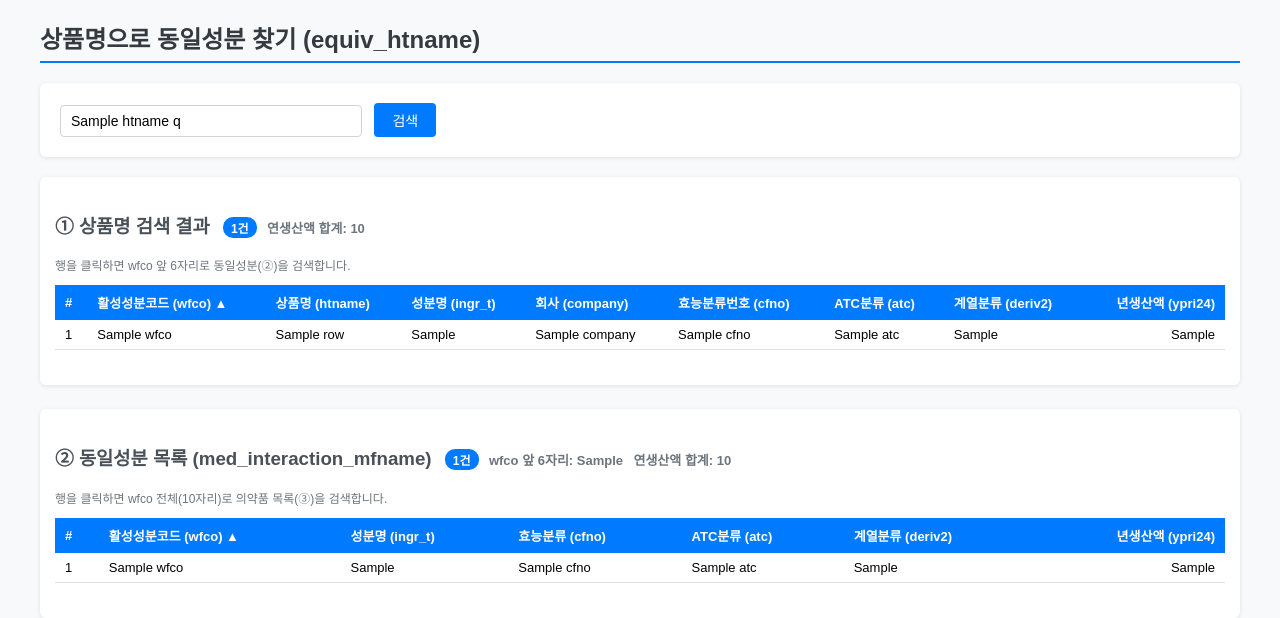
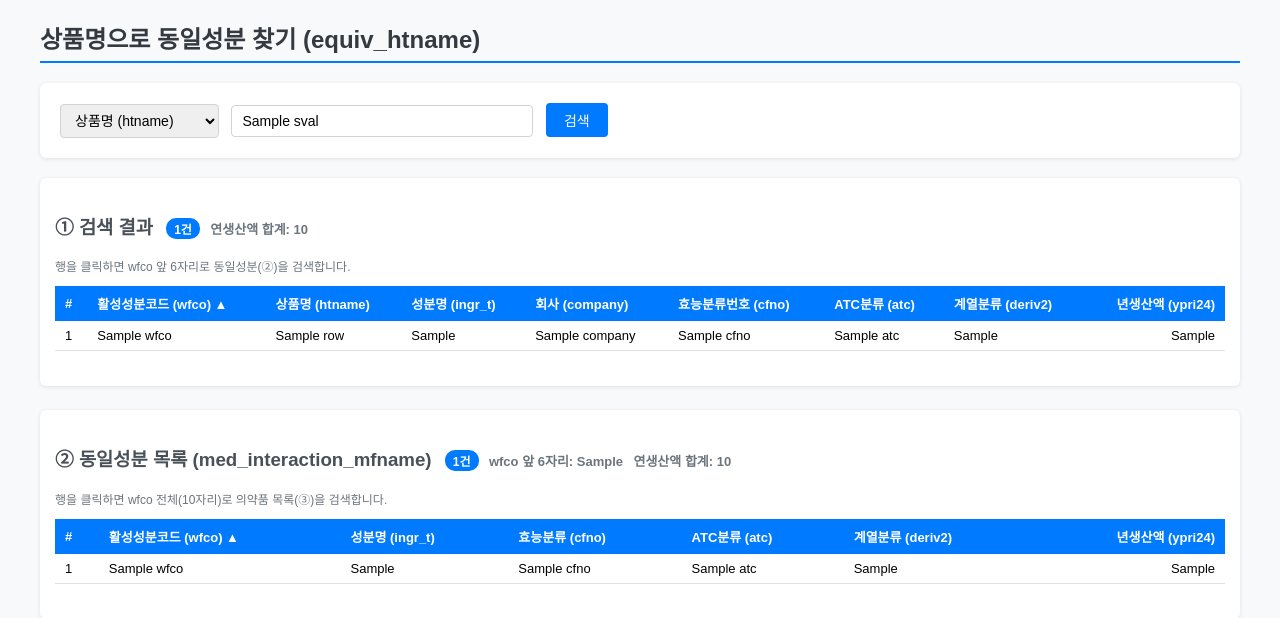
Before and after one commit to ywhcho/di_dups65, a Django app: template templates/equiv_htname/search.html in a window 1280 px wide. Shown: the part 52-670 px from the top of the page. Run offline with Django 4.2, Linux system fonts and the light colour scheme; the template is opened without the code that fills it: most values are stand-ins (such as "Sample title", 1, 10 or a date in 2020).

Commit message:
Add 5 additional search types to equiv_htname (ingr_t, company, cfno, atc, wfco)

```diff
--- a/templates/equiv_htname/search.html
+++ b/templates/equiv_htname/search.html
@@ -9,7 +9,15 @@
 {# ══════════════════════════════════════════════════════════════ #}
 <div class="search-box">
   <form method="get" action="">
-    <input type="text" name="htname" value="{{ htname_q }}" placeholder="상품명(htname)을 입력하세요" />
+    <select name="stype">
+      <option value="htname"  {% if stype == 'htname'  %}selected{% endif %}>상품명 (htname)</option>
+      <option value="ingr_t"  {% if stype == 'ingr_t'  %}selected{% endif %}>성분명 (ingr_t)</option>
+      <option value="company" {% if stype == 'company' %}selected{% endif %}>회사 (company)</option>
+      <option value="cfno"    {% if stype == 'cfno'    %}selected{% endif %}>효능분류번호 (cfno)</option>
+      <option value="atc"     {% if stype == 'atc'     %}selected{% endif %}>ATC분류 (atc)</option>
+      <option value="wfco"    {% if stype == 'wfco'    %}selected{% endif %}>wfco</option>
+    </select>
+    <input type="text" name="sval" value="{{ sval }}" placeholder="검색어를 입력하세요" />
     <button type="submit">검색</button>
   </form>
 </div>
@@ -19,7 +27,7 @@
 {# ══════════════════════════════════════════════════════════════ #}
 {% if table1_page is not None %}
 <div id="table1-section" class="table-section">
-  <h3>① 상품명 검색 결과
+  <h3>① 검색 결과
     <span class="badge">{{ table1_page.paginator.count }}건</span>
     {% if table1_ypri24_total %}&nbsp;<small style="font-size:13px;color:#6c757d;">연생산액 합계: <strong>{{ table1_ypri24_total }}</strong></small>{% endif %}
   </h3>
@@ -46,7 +54,8 @@
       {% with row_no=table1_page.start_index|add:forloop.counter0 %}
       <tr class="clickable-row {% if wfco_t1 == row.wfco %}selected{% endif %}"
           data-nav="table1"
-          data-htname="{{ htname_q }}"
+          data-stype="{{ stype }}"
+          data-sval="{{ sval }}"
           data-wfco="{{ row.wfco }}"
           data-wfco6="{{ row.wfco|slice:':6' }}"
           data-page1="{{ table1_page.number }}">
@@ -69,17 +78,17 @@
   {% if table1_page.has_other_pages %}
   <div class="pagination">
     {% if table1_page.has_previous %}
-      <a href="?htname={{ htname_q|urlencode }}&wfco6={{ wfco6|urlencode }}&wfco_t1={{ wfco_t1|urlencode }}&wfco={{ wfco_full|urlencode }}&page1={{ table1_page.previous_page_number }}&page2={{ request.GET.page2|default:1 }}&page3={{ request.GET.page3|default:1 }}#table1-section">이전</a>
+      <a href="?stype={{ stype|urlencode }}&sval={{ sval|urlencode }}&wfco6={{ wfco6|urlencode }}&wfco_t1={{ wfco_t1|urlencode }}&wfco={{ wfco_full|urlencode }}&page1={{ table1_page.previous_page_number }}&page2={{ request.GET.page2|default:1 }}&page3={{ request.GET.page3|default:1 }}#table1-section">이전</a>
     {% endif %}
     {% for num in table1_page.paginator.page_range %}
       {% if table1_page.number == num %}
         <span class="current">{{ num }}</span>
       {% elif num >= table1_page.number|add:-3 and num <= table1_page.number|add:3 %}
-        <a href="?htname={{ htname_q|urlencode }}&wfco6={{ wfco6|urlencode }}&wfco_t1={{ wfco_t1|urlencode }}&wfco={{ wfco_full|urlencode }}&page1={{ num }}&page2={{ request.GET.page2|default:1 }}&page3={{ request.GET.page3|default:1 }}#table1-section">{{ num }}</a>
+        <a href="?stype={{ stype|urlencode }}&sval={{ sval|urlencode }}&wfco6={{ wfco6|urlencode }}&wfco_t1={{ wfco_t1|urlencode }}&wfco={{ wfco_full|urlencode }}&page1={{ num }}&page2={{ request.GET.page2|default:1 }}&page3={{ request.GET.page3|default:1 }}#table1-section">{{ num }}</a>
       {% endif %}
     {% endfor %}
     {% if table1_page.has_next %}
-      <a href="?htname={{ htname_q|urlencode }}&wfco6={{ wfco6|urlencode }}&wfco_t1={{ wfco_t1|urlencode }}&wfco={{ wfco_full|urlencode }}&page1={{ table1_page.next_page_number }}&page2={{ request.GET.page2|default:1 }}&page3={{ request.GET.page3|default:1 }}#table1-section">다음</a>
+      <a href="?stype={{ stype|urlencode }}&sval={{ sval|urlencode }}&wfco6={{ wfco6|urlencode }}&wfco_t1={{ wfco_t1|urlencode }}&wfco={{ wfco_full|urlencode }}&page1={{ table1_page.next_page_number }}&page2={{ request.GET.page2|default:1 }}&page3={{ request.GET.page3|default:1 }}#table1-section">다음</a>
     {% endif %}
   </div>
   {% endif %}
@@ -123,7 +132,8 @@
       <tr class="clickable-row t2-exact-match {% if wfco_full == row.wfco %}selected{% endif %}"
           id="table2-focus-row"
           data-nav="table2"
-          data-htname="{{ htname_q }}"
+          data-stype="{{ stype }}"
+          data-sval="{{ sval }}"
           data-wfco6="{{ wfco6 }}"
           data-wfco="{{ row.wfco }}"
           data-page1="{{ request.GET.page1|default:1 }}"
@@ -131,7 +141,8 @@
       {% else %}
       <tr class="clickable-row {% if wfco_full == row.wfco %}selected{% endif %}"
           data-nav="table2"
-          data-htname="{{ htname_q }}"
+          data-stype="{{ stype }}"
+          data-sval="{{ sval }}"
           data-wfco6="{{ wfco6 }}"
           data-wfco="{{ row.wfco }}"
           data-page1="{{ request.GET.page1|default:1 }}"
@@ -154,17 +165,17 @@
   {% if table2_page.has_other_pages %}
   <div class="pagination">
     {% if table2_page.has_previous %}
-      <a href="?htname={{ htname_q|urlencode }}&wfco6={{ wfco6|urlencode }}&wfco_t1={{ wfco_t1|urlencode }}&wfco={{ wfco_full|urlencode }}&page1={{ request.GET.page1|default:1 }}&page2={{ table2_page.previous_page_number }}&page3={{ request.GET.page3|default:1 }}#table2-section">이전</a>
+      <a href="?stype={{ stype|urlencode }}&sval={{ sval|urlencode }}&wfco6={{ wfco6|urlencode }}&wfco_t1={{ wfco_t1|urlencode }}&wfco={{ wfco_full|urlencode }}&page1={{ request.GET.page1|default:1 }}&page2={{ table2_page.previous_page_number }}&page3={{ request.GET.page3|default:1 }}#table2-section">이전</a>
     {% endif %}
     {% for num in table2_page.paginator.page_range %}
       {% if table2_page.number == num %}
         <span class="current">{{ num }}</span>
       {% elif num >= table2_page.number|add:-3 and num <= table2_page.number|add:3 %}
-        <a href="?htname={{ htname_q|urlencode }}&wfco6={{ wfco6|urlencode }}&wfco_t1={{ wfco_t1|urlencode }}&wfco={{ wfco_full|urlencode }}&page1={{ request.GET.page1|default:1 }}&page2={{ num }}&page3={{ request.GET.page3|default:1 }}#table2-section">{{ num }}</a>
+        <a href="?stype={{ stype|urlencode }}&sval={{ sval|urlencode }}&wfco6={{ wfco6|urlencode }}&wfco_t1={{ wfco_t1|urlencode }}&wfco={{ wfco_full|urlencode }}&page1={{ request.GET.page1|default:1 }}&page2={{ num }}&page3={{ request.GET.page3|default:1 }}#table2-section">{{ num }}</a>
       {% endif %}
     {% endfor %}
     {% if table2_page.has_next %}
-      <a href="?htname={{ htname_q|urlencode }}&wfco6={{ wfco6|urlencode }}&wfco_t1={{ wfco_t1|urlencode }}&wfco={{ wfco_full|urlencode }}&page1={{ request.GET.page1|default:1 }}&page2={{ table2_page.next_page_number }}&page3={{ request.GET.page3|default:1 }}#table2-section">다음</a>
+      <a href="?stype={{ stype|urlencode }}&sval={{ sval|urlencode }}&wfco6={{ wfco6|urlencode }}&wfco_t1={{ wfco_t1|urlencode }}&wfco={{ wfco_full|urlencode }}&page1={{ request.GET.page1|default:1 }}&page2={{ table2_page.next_page_number }}&page3={{ request.GET.page3|default:1 }}#table2-section">다음</a>
     {% endif %}
   </div>
   {% endif %}
@@ -191,13 +202,13 @@
       <tr>
         <th>#</th>
         <th>활성성분코드 (wfco)</th>
-        <th><a href="?htname={{ htname_q|urlencode }}&wfco6={{ wfco6|urlencode }}&wfco_t1={{ wfco_t1|urlencode }}&wfco={{ wfco_full|urlencode }}&page1={{ request.GET.page1|default:1 }}&page2={{ request.GET.page2|default:1 }}&page3=1&sort3=htname#table3-section" class="sort-link">제품명 (htname){% if sort3 == 'htname' %} ▲{% endif %}</a></th>
+        <th><a href="?stype={{ stype|urlencode }}&sval={{ sval|urlencode }}&wfco6={{ wfco6|urlencode }}&wfco_t1={{ wfco_t1|urlencode }}&wfco={{ wfco_full|urlencode }}&page1={{ request.GET.page1|default:1 }}&page2={{ request.GET.page2|default:1 }}&page3=1&sort3=htname#table3-section" class="sort-link">제품명 (htname){% if sort3 == 'htname' %} ▲{% endif %}</a></th>
         <th>성분명 (ingr_t)</th>
-        <th><a href="?htname={{ htname_q|urlencode }}&wfco6={{ wfco6|urlencode }}&wfco_t1={{ wfco_t1|urlencode }}&wfco={{ wfco_full|urlencode }}&page1={{ request.GET.page1|default:1 }}&page2={{ request.GET.page2|default:1 }}&page3=1&sort3=company#table3-section" class="sort-link">회사 (company){% if sort3 == 'company' %} ▲{% endif %}</a></th>
+        <th><a href="?stype={{ stype|urlencode }}&sval={{ sval|urlencode }}&wfco6={{ wfco6|urlencode }}&wfco_t1={{ wfco_t1|urlencode }}&wfco={{ wfco_full|urlencode }}&page1={{ request.GET.page1|default:1 }}&page2={{ request.GET.page2|default:1 }}&page3=1&sort3=company#table3-section" class="sort-link">회사 (company){% if sort3 == 'company' %} ▲{% endif %}</a></th>
         <th>효능분류번호 (cfno)</th>
         <th>ATC분류 (atc)</th>
         <th>계열분류 (deriv2)</th>
-        <th style="text-align:right;"><a href="?htname={{ htname_q|urlencode }}&wfco6={{ wfco6|urlencode }}&wfco_t1={{ wfco_t1|urlencode }}&wfco={{ wfco_full|urlencode }}&page1={{ request.GET.page1|default:1 }}&page2={{ request.GET.page2|default:1 }}&page3=1&sort3=ypri24#table3-section" class="sort-link">년생산액 (ypri24){% if sort3 == 'ypri24' %} ▼{% endif %}</a></th>
+        <th style="text-align:right;"><a href="?stype={{ stype|urlencode }}&sval={{ sval|urlencode }}&wfco6={{ wfco6|urlencode }}&wfco_t1={{ wfco_t1|urlencode }}&wfco={{ wfco_full|urlencode }}&page1={{ request.GET.page1|default:1 }}&page2={{ request.GET.page2|default:1 }}&page3=1&sort3=ypri24#table3-section" class="sort-link">년생산액 (ypri24){% if sort3 == 'ypri24' %} ▼{% endif %}</a></th>
       </tr>
     </thead>
     <tbody>
@@ -223,17 +234,17 @@
   {% if table3_page.has_other_pages %}
   <div class="pagination">
     {% if table3_page.has_previous %}
-      <a href="?htname={{ htname_q|urlencode }}&wfco6={{ wfco6|urlencode }}&wfco_t1={{ wfco_t1|urlencode }}&wfco={{ wfco_full|urlencode }}&page1={{ request.GET.page1|default:1 }}&page2={{ request.GET.page2|default:1 }}&page3={{ table3_page.previous_page_number }}&sort3={{ sort3 }}#table3-section">이전</a>
+      <a href="?stype={{ stype|urlencode }}&sval={{ sval|urlencode }}&wfco6={{ wfco6|urlencode }}&wfco_t1={{ wfco_t1|urlencode }}&wfco={{ wfco_full|urlencode }}&page1={{ request.GET.page1|default:1 }}&page2={{ request.GET.page2|default:1 }}&page3={{ table3_page.previous_page_number }}&sort3={{ sort3 }}#table3-section">이전</a>
     {% endif %}
     {% for num in table3_page.paginator.page_range %}
       {% if table3_page.number == num %}
         <span class="current">{{ num }}</span>
       {% elif num >= table3_page.number|add:-3 and num <= table3_page.number|add:3 %}
-        <a href="?htname={{ htname_q|urlencode }}&wfco6={{ wfco6|urlencode }}&wfco_t1={{ wfco_t1|urlencode }}&wfco={{ wfco_full|urlencode }}&page1={{ request.GET.page1|default:1 }}&page2={{ request.GET.page2|default:1 }}&page3={{ num }}&sort3={{ sort3 }}#table3-section">{{ num }}</a>
+        <a href="?stype={{ stype|urlencode }}&sval={{ sval|urlencode }}&wfco6={{ wfco6|urlencode }}&wfco_t1={{ wfco_t1|urlencode }}&wfco={{ wfco_full|urlencode }}&page1={{ request.GET.page1|default:1 }}&page2={{ request.GET.page2|default:1 }}&page3={{ num }}&sort3={{ sort3 }}#table3-section">{{ num }}</a>
       {% endif %}
     {% endfor %}
     {% if table3_page.has_next %}
-      <a href="?htname={{ htname_q|urlencode }}&wfco6={{ wfco6|urlencode }}&wfco_t1={{ wfco_t1|urlencode }}&wfco={{ wfco_full|urlencode }}&page1={{ request.GET.page1|default:1 }}&page2={{ request.GET.page2|default:1 }}&page3={{ table3_page.next_page_number }}&sort3={{ sort3 }}#table3-section">다음</a>
+      <a href="?stype={{ stype|urlencode }}&sval={{ sval|urlencode }}&wfco6={{ wfco6|urlencode }}&wfco_t1={{ wfco_t1|urlencode }}&wfco={{ wfco_full|urlencode }}&page1={{ request.GET.page1|default:1 }}&page2={{ request.GET.page2|default:1 }}&page3={{ table3_page.next_page_number }}&sort3={{ sort3 }}#table3-section">다음</a>
     {% endif %}
   </div>
   {% endif %}
@@ -272,7 +283,8 @@ document.querySelectorAll('.clickable-row').forEach(function(row) {
   row.addEventListener('click', function() {
     var nav = this.dataset.nav;
     var p = new URLSearchParams();
-    p.set('htname', this.dataset.htname || '');
+    p.set('stype', this.dataset.stype || 'htname');
+    p.set('sval', this.dataset.sval || '');
 
     if (nav === 'table1') {
       /* Table1 행 클릭: wfco 앞 6자리로 Table2 생성, 선택행 wfco 전체도 전달 */
```
Also changed, not shown: equiv_htname/views.py (+31 -7 lines).
